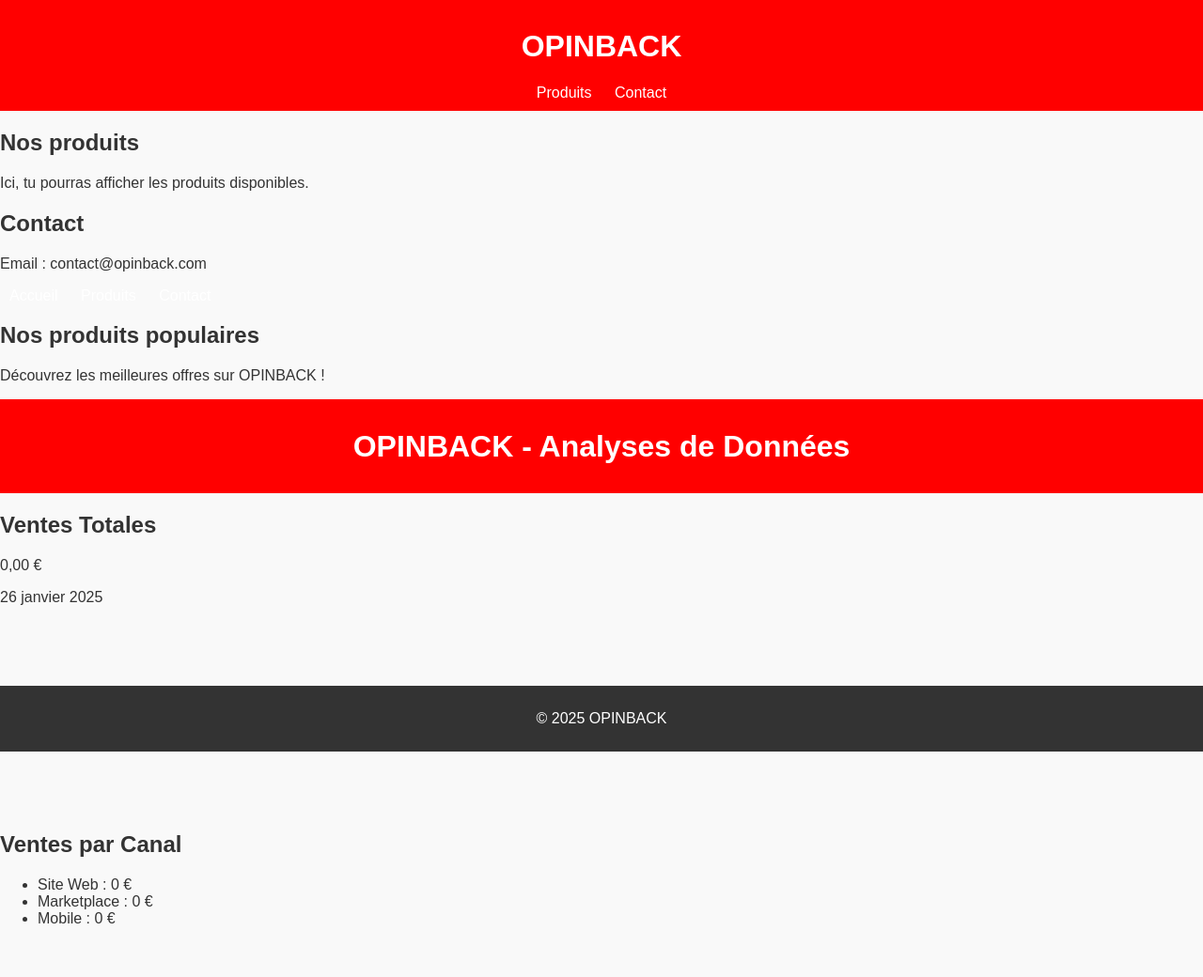
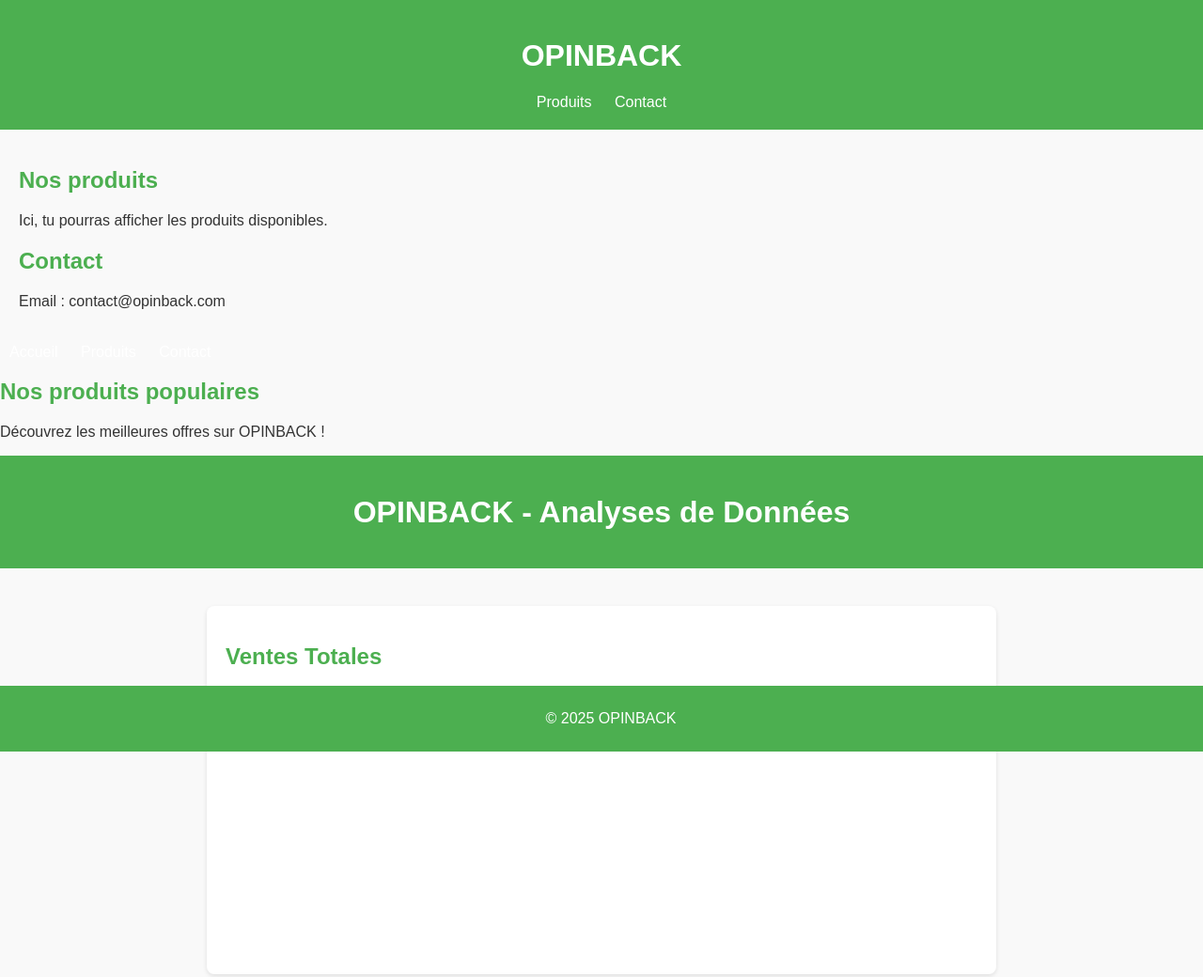
Before and after one commit to Debutant610/OPINBACK, a plain HTML site: page index.html in a window 1280 px wide. Shown: the top 1040 px of the page at 94% size. Before the commit the page ends 1003 px from the top, so only its background shows below. Drawn offline with nearby package versions, Linux system fonts and the light colour scheme.

Commit message:
style.css

```diff
--- a/style.css
+++ b/style.css
@@ -28,3 +28,51 @@ footer {
     width: 100%;
     bottom: 0;
 }
+body {
+  font-family: Arial, sans-serif;
+  margin: 0;
+  padding: 0;
+  background-color: #f9f9f9;
+  color: #333;
+}
+
+header {
+  text-align: center;
+  background-color: #4CAF50;
+  color: white;
+  padding: 20px;
+}
+
+main {
+  padding: 20px;
+}
+
+.data-analysis, .sales-channels {
+  background: white;
+  margin: 20px auto;
+  padding: 20px;
+  border-radius: 8px;
+  box-shadow: 0 2px 5px rgba(0, 0, 0, 0.1);
+  max-width: 800px;
+}
+
+h2 {
+  color: #4CAF50;
+}
+
+.sales-summary {
+  display: flex;
+  justify-content: space-between;
+  font-size: 1.2em;
+  margin-bottom: 20px;
+}
+
+footer {
+  text-align: center;
+  background-color: #4CAF50;
+  color: white;
+  padding: 10px;
+  position: fixed;
+  bottom: 0;
+  width: 100%;
+}
```
